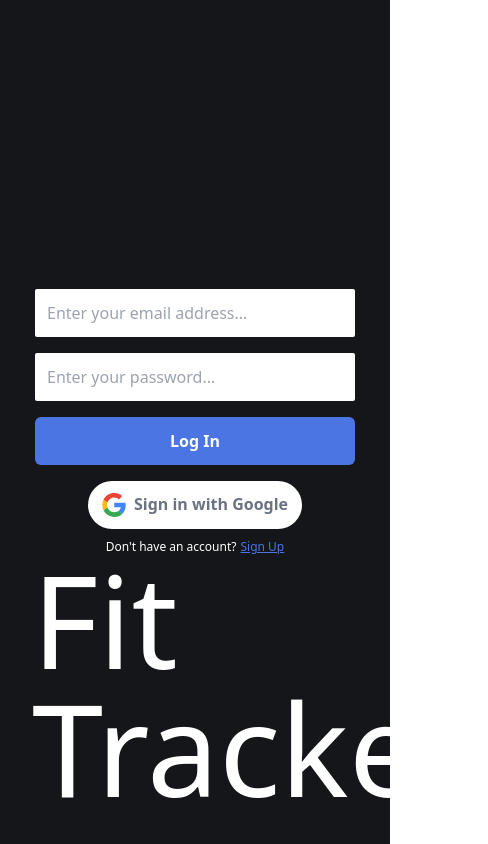
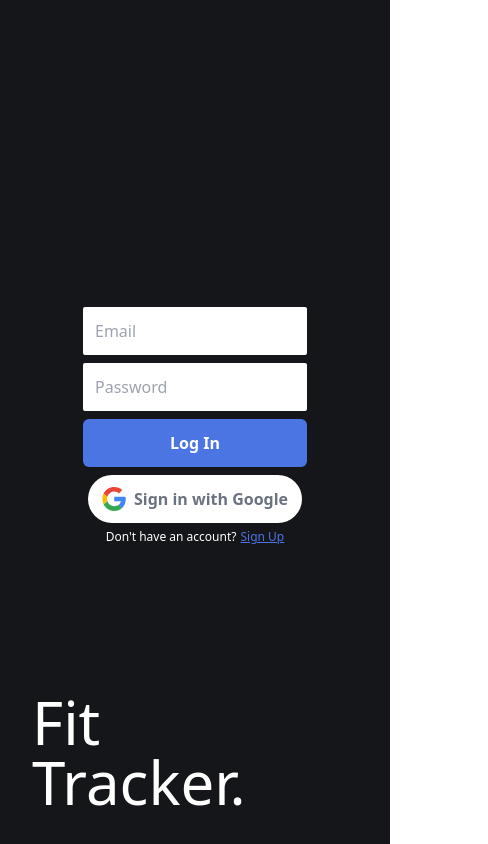
Before and after one commit to MarkCarson777/fitness-tracker, a React (Vite) app: page / in a window 390 px wide. Shown: the whole page, 488 px wide, since content can reach past the window. Built offline with nearby package versions, Linux system fonts and the light colour scheme; no server answers.

Commit message:
restructured html, added semantic html, accessibility and a responsive layout

```diff
--- a/src/views/LogIn/index.tsx
+++ b/src/views/LogIn/index.tsx
@@ -20,7 +20,17 @@ export function Login() {
   const navigate = useNavigate();
 
   return (
-    <div className="relative gap-4 flex flex-col h-screen w-full justify-center items-center bg-black-500">
+    <main className="relative flex flex-col h-screen w-full justify-center items-center bg-black-500">
+      <header className="sr-only">
+        <h1>Login to Fit Tracker</h1>
+      </header>
+      <section
+        aria-labelledby="login-section"
+        className="max-w-56 md:max-w-72 lg:max-w-96 space-y-2 w-full"
+      >
+        <h2 id="login-section" className="sr-only">
+          Sign In to Your Account
+        </h2>
         <Formik
           initialValues={{ email: "", password: "" }}
           validationSchema={SignInSchema}
@@ -30,22 +40,21 @@ export function Login() {
           }}
         >
           {({ isSubmitting }) => (
-          <>
-            <Form className="flex flex-col w-fit gap-4">
+            <Form className="flex flex-col space-y-2">
               <FormInput
                 type="email"
                 name="email"
                 autoComplete="email"
-                placeholder="Enter your email address..."
-                className="min-w-80 rounded-sm"
+                placeholder="Email"
+                className="rounded-sm"
                 aria-label="Email"
               />
               <FormInput
                 type="password"
                 name="password"
                 autoComplete="current-password"
-                placeholder="Enter your password..."
-                className="min-w-80 rounded-sm text-black"
+                placeholder="Password"
+                className="rounded-sm"
                 aria-label="Password"
               />
               <Button
@@ -58,21 +67,21 @@ export function Login() {
                 <span>Log In</span>
               </Button>
             </Form>
-            <div className="flex flex-col gap-2.5 items-center">
+          )}
+        </Formik>
+        <div className="space-y-1.5 w-full flex flex-col items-center">
           <button
             aria-label="Sign in with Google"
-                className="flex gap-2 bg-white text-black font-semibold h-12 justify-center items-center rounded-full px-3.5"
+            className="flex space-x-2 bg-white font-semibold py-3 rounded-full px-3.5"
             onClick={async () => {
               await googleSignIn();
               navigate("/workout");
             }}
           >
             <Icon icon="Google" size={24} />
-                <span className="pb-0.5 text-gray-500">
-                  Sign in with Google
-                </span>
+            <span className=" text-gray-500">Sign in with Google</span>
           </button>
-              <div className="flex gap-1 text-xs">
+          <p className="space-x-1 text-xs">
             <span className="text-white">Don't have an account?</span>
             <Link
               className="text-primary-500 underline hover:no-underline"
@@ -81,18 +90,16 @@ export function Login() {
             >
               Sign Up
             </Link>
+          </p>
         </div>
-            </div>
-          </>
-        )}
-      </Formik>
-      <div
-        className="absolute left-8 bottom-8 flex flex-col text-9xl text-white"
+      </section>
+      <footer
+        className="absolute left-8 bottom-8 flex flex-col text-6xl md:text-8xl lg:text-9xl text-white"
         aria-label="Fit Tracker"
       >
         <span>Fit</span>
         <span>Tracker.</span>
-      </div>
-    </div>
+      </footer>
+    </main>
   );
 }
```
Lines whose indentation alone changed are shown as unchanged.
